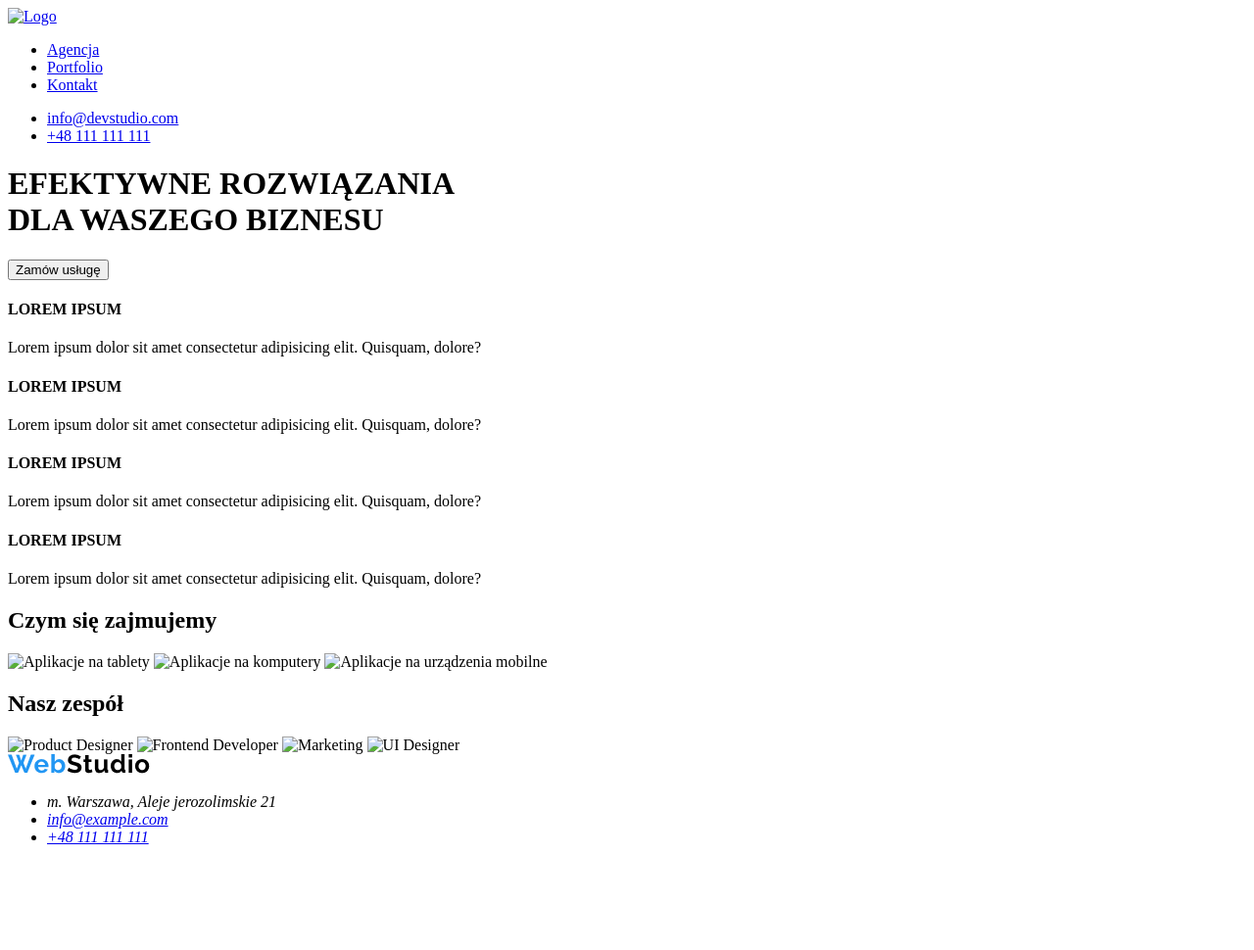
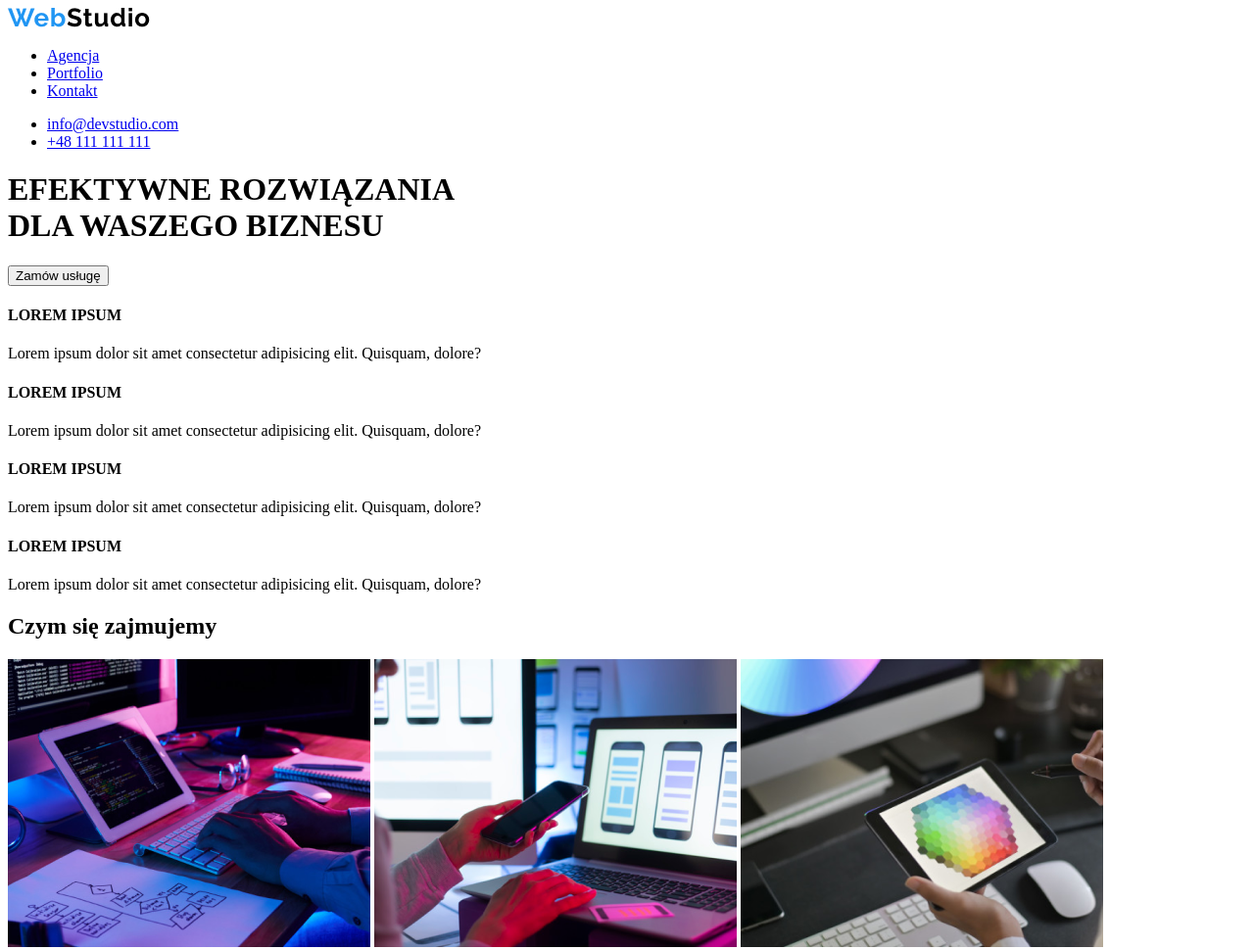
Before and after one commit to masa87/goit-markup-hw-01, a plain HTML site: page index.html in a window 1280 px wide. Shown: the top 970 px of the page at 98% size. Before the commit the page ends 880 px from the top, so only its background shows below. Drawn offline with Linux system fonts and the light colour scheme; the site is published under a folder, as on GitHub Pages, so addresses that start at the root find nothing.

Commit message:
poprawa linków do obrazków

```diff
--- a/index.html
+++ b/index.html
@@ -10,7 +10,7 @@
 
 <body>
     <header>
-        <a href="#"><img src="/images/Logo.jpg" alt="Logo" width="145"></a>
+        <a href="#"><img src="images/Logo.jpg" alt="Logo" width="145"></a>
         <nav>
             <ul>
                 <li><a href="#">Agencja</a></li>
@@ -54,19 +54,19 @@
         <div class="section3">
             <h2>Czym się zajmujemy</h2>
             <div class="box">
-                <img src="/images/box1.png" alt="Aplikacje na tablety">
-                <img src="/images/box2.png" alt="Aplikacje na komputery">
-                <img src="/images/box3.png" alt="Aplikacje na urządzenia mobilne">
+                <img src="images/box1.png" alt="Aplikacje na tablety">
+                <img src="images/box2.png" alt="Aplikacje na komputery">
+                <img src="images/box3.png" alt="Aplikacje na urządzenia mobilne">
             </div>
         </div>
 
         <div class="section4">
             <h2>Nasz zespół</h2>
             <div class="team_card">
-                <img src="/images/team1.jpg" alt="Product Designer">
-                <img src="/images/team2.jpg" alt="Frontend Developer">
-                <img src="/images/team3.jpg" alt="Marketing">
-                <img src="/images/team4.jpg" alt="UI Designer">
+                <img src="images/team1.jpg" alt="Product Designer">
+                <img src="images/team2.jpg" alt="Frontend Developer">
+                <img src="images/team3.jpg" alt="Marketing">
+                <img src="images/team4.jpg" alt="UI Designer">
             </div>
         </div>
     </main>
```
